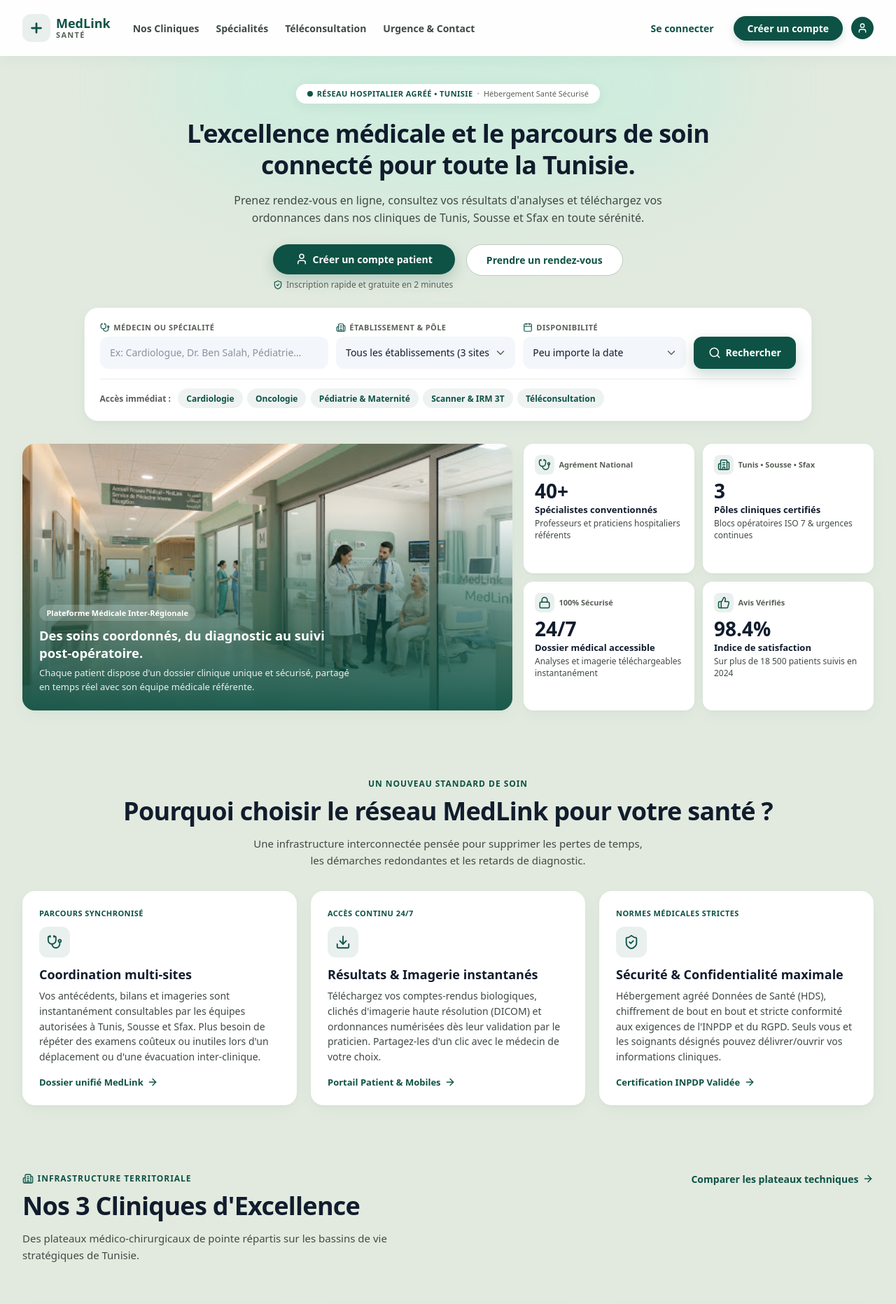
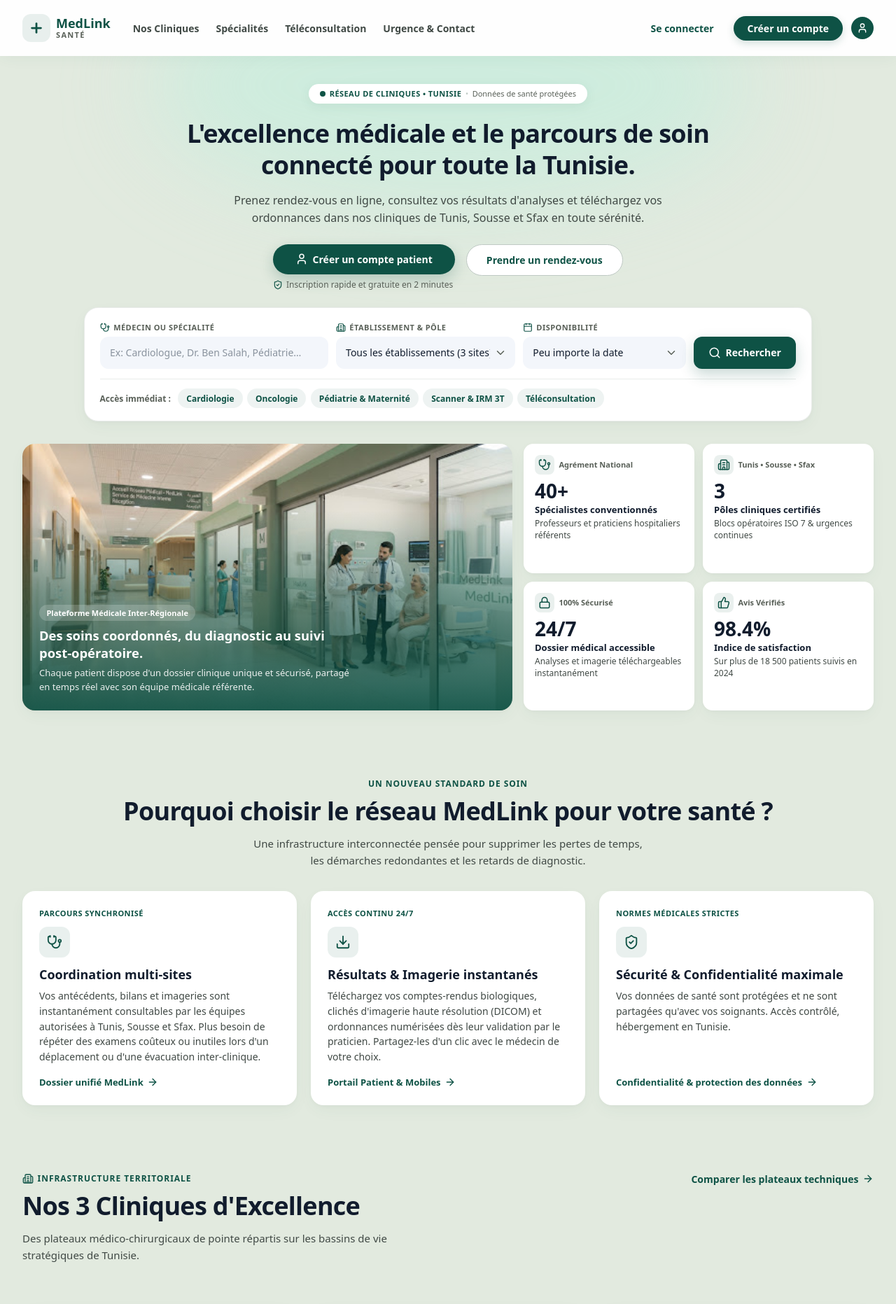
Before and after one commit to assali-mohamed-ali/medlink-dashboard, a React (Vite) app: page / in a window 1280 px wide. Shown: the top 1863 px of the page at 70% size. Built offline with nearby package versions, Linux system fonts and the light colour scheme; no server answers.

Commit message:
fix(home): design-system font, h3 emergency heading, soften certification claims

```diff
--- a/src/pages/HomePage.css
+++ b/src/pages/HomePage.css
@@ -21,8 +21,7 @@
   --shadow-cta: 0 8px 20px rgba(14, 82, 69, 0.22);
   --radius-card: 18px;
   --radius-pill: 9999px;
-  --font: 'Plus Jakarta Sans', system-ui, -apple-system, sans-serif;
-
+  font-family: var(--font-sans, system-ui, -apple-system, sans-serif);
   font-family: var(--font);
   color: var(--on-surface);
   background: var(--canvas);
@@ -1091,7 +1090,7 @@
   flex-shrink: 0;
 }
 
-.home__emergency-left h4 {
+.home__emergency-left h3 {
   margin: 0 0 0.25rem;
   font-size: 14px;
   font-weight: 700;
--- a/src/pages/HomePage.tsx
+++ b/src/pages/HomePage.tsx
@@ -94,8 +94,8 @@
     badge: 'Normes Médicales Strictes',
     title: 'Sécurité & Confidentialité maximale',
     icon: ShieldCheck,
-    body: "Hébergement agréé Données de Santé (HDS), chiffrement de bout en bout et stricte conformité aux exigences de l'INPDP et du RGPD. Seuls vous et les soignants désignés pouvez délivrer/ouvrir vos informations cliniques.",
-    link: 'Certification INPDP Validée',
+    body: "Vos données de santé sont protégées et ne sont partagées qu'avec vos soignants. Accès contrôlé, hébergement en Tunisie.",
+    link: 'Confidentialité & protection des données',
   },
 ]
 
@@ -141,10 +141,12 @@
           <div className="home__badge">
             <span className="home__badge-dot" />
             <span className="home__badge-primary">
-              Réseau Hospitalier Agréé • Tunisie
+              Réseau de cliniques • Tunisie
             </span>
             <span className="home__badge-sep">•</span>
-            <span className="home__badge-secondary">Hébergement Santé Sécurisé</span>
+            <span className="home__badge-secondary">
+              Données de santé protégées
+            </span>
           </div>
 
           <h1 className="home__title">
@@ -263,7 +265,9 @@
                 fetchPriority="high"
               />
               <div className="home__hero-overlay">
-                <span className="home__hero-tag">Plateforme Médicale Inter-Régionale</span>
+                <span className="home__hero-tag">
+                  Plateforme Médicale Inter-Régionale
+                </span>
                 <h2>
                   Des soins coordonnés, du diagnostic au suivi post-opératoire.
                 </h2>
@@ -328,7 +332,9 @@
                 <Building2 size={16} aria-hidden="true" />
                 Infrastructure Territoriale
               </p>
-              <h2 className="home__section-title">Nos 3 Cliniques d&apos;Excellence</h2>
+              <h2 className="home__section-title">
+                Nos 3 Cliniques d&apos;Excellence
+              </h2>
               <p className="home__section-sub home__section-sub--left">
                 Des plateaux médico-chirurgicaux de pointe répartis sur les
                 bassins de vie stratégiques de Tunisie.
@@ -344,7 +350,15 @@
             {clinics.map((c) => (
               <article key={c.name} className="home__clinic">
                 <div className="home__clinic-img-wrap">
-                  <img src={c.image} alt={c.name} className="home__clinic-img" width={512} height={279} loading="lazy" decoding="async" />
+                  <img
+                    src={c.image}
+                    alt={c.name}
+                    className="home__clinic-img"
+                    width={512}
+                    height={279}
+                    loading="lazy"
+                    decoding="async"
+                  />
                   <span className="home__clinic-city">{c.city}</span>
                   <span className="home__clinic-urg">
                     <AlertCircle size={12} aria-hidden="true" />
@@ -357,7 +371,9 @@
                     <MapPin size={14} aria-hidden="true" />
                     {c.address}
                   </p>
-                  <p className="home__clinic-poles">Pôles d&apos;expertise prioritaires :</p>
+                  <p className="home__clinic-poles">
+                    Pôles d&apos;expertise prioritaires :
+                  </p>
                   <ul className="home__clinic-tags">
                     {c.specialties.map((s) => (
                       <li key={s}>{s}</li>
@@ -384,9 +400,11 @@
           <div className="home__banner-inner">
             <div className="home__banner-copy">
               <span className="home__banner-tag">
-                Espace Santé Patient Crypté & Gratuit
+                Espace patient sécurisé &amp; gratuit
               </span>
-              <h2>Votre santé mérite un suivi fluide, rapide et centralisé.</h2>
+              <h2>
+                Votre santé mérite un suivi fluide, rapide et centralisé.
+              </h2>
               <p>
                 Ouvrez votre compte en 2 minutes pour réserver vos consultations,
                 recevoir vos rappels par SMS et archiver vos ordonnances en toute
@@ -428,7 +446,7 @@
                 <AlertCircle size={20} />
               </span>
               <div>
-                <h4>Besoin d&apos;une prise en charge immédiate&nbsp;?</h4>
+                <h3>Besoin d&apos;une prise en charge immédiate&nbsp;?</h3>
                 <p>
                   Nos services de réanimation et de garde d&apos;urgence sont
                   opérationnels 24h/24, 7j/7.
@@ -461,7 +479,7 @@
             </p>
             <span className="home__footer-cert">
               <ShieldCheck size={14} aria-hidden="true" />
-              Certification HDS & Sécurité Santé
+              Données de santé protégées
             </span>
           </div>
 
@@ -478,7 +496,7 @@
                 Pôle Médico-Chirurgical • <strong>Sfax</strong>
               </li>
               <li className="home__footer-muted">
-                Plateaux techniques agréés & urgences continues
+                Plateaux techniques &amp; urgences continues
               </li>
             </ul>
           </div>
@@ -499,12 +517,11 @@
             <h4>Conformité Réglementaire</h4>
             <p className="home__footer-muted">
               Traitements conformes aux directives de l&apos;INPDP (Instance
-              Nationale de Protection des Données Personnelles) et aux standards
-              RGPD de confidentialité médicale.
+              Nationale de Protection des Données Personnelles).
             </p>
             <span className="home__footer-cert">
               <Lock size={14} aria-hidden="true" />
-              Données de santé cryptées de bout en bout
+              Accès sécurisé à votre dossier
             </span>
           </div>
         </div>
```
